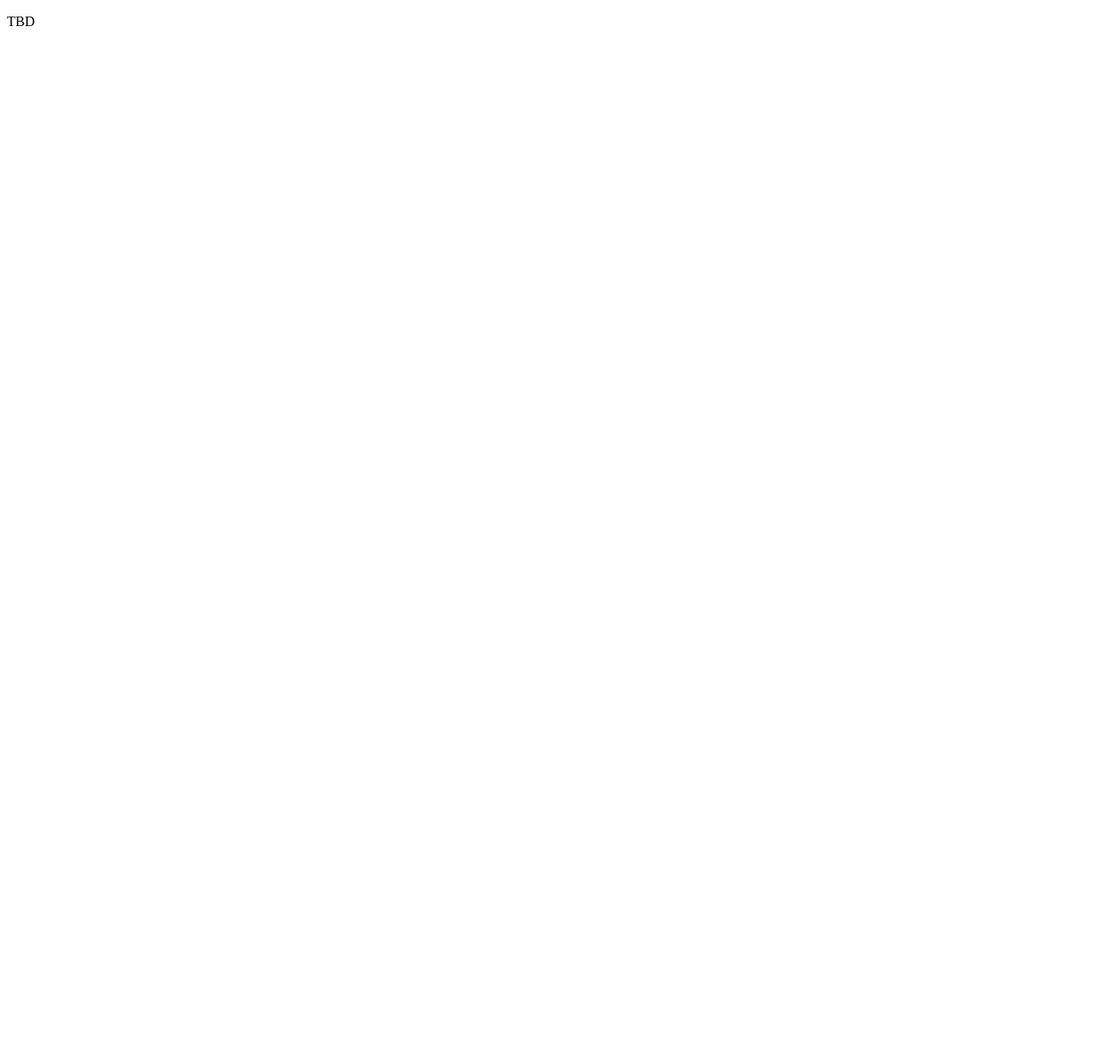
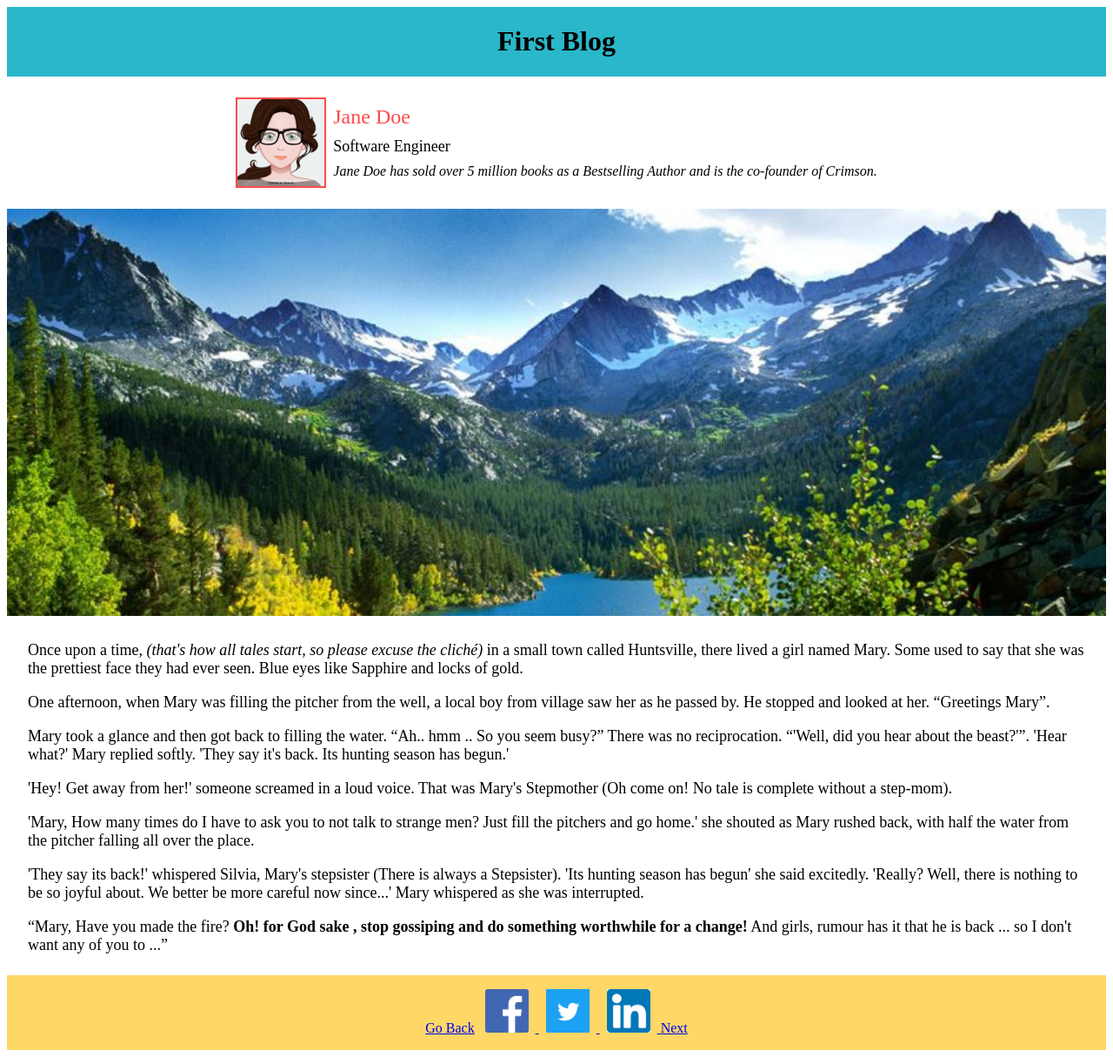
Before and after one commit to pallavisingh85/personalblog, a plain HTML site: page pages/blog.html in a window 1280 px wide. Shown: the whole page at 87% size. Before the commit the page ends 800 px from the top, so only its background shows below. Drawn offline with Linux system fonts and the light colour scheme; files that its build step writes are made by us from their sources; files whose address does not match are found by name.

Commit message:
blog page

```diff
--- a/pages/blog.html
+++ b/pages/blog.html
@@ -3,10 +3,59 @@
     <head>
         <meta charset="utf-8" />
         <title>My Blog Post</title>
-        <meta content="width=device-width, initial-scale=1, maximum-scale=1" name="viewport"/>
-        <link rel="stylesheet" href="styles/style.css">
+        <meta content="width=device-width, initial-scale=1" name="viewport"/>
+        <link rel="stylesheet" href="../styles/blog-style.css">
     </head>
     <body>
-        <p>TBD</p>
+    <div class="container">
+        <div class="header">
+            <h1>First Blog</h1>
+        </div>
+        <div class="author">
+            <img class="box avatar" src="../assets/avatar.png" alt="avatar">
+            <div class="about-author">
+                <div id="author-name">Jane Doe</div>
+                <div id="author-title">Software Engineer</div>
+                <div id="author-description">Jane Doe has sold over 5 million books as a Bestselling Author and is the co-founder of Crimson.</div>
+            </div>
+        </div>
+        <div class="content">
+            <img src="../assets/cover.jpg" alt="mountains">
+            <div class="blog">
+                <p>Once upon a time, <em>(that's how all tales start, so please excuse the cliché)</em> in a small town called
+                    Huntsville, there lived a girl named Mary. Some used to say that she was the prettiest face they had
+                    ever seen. Blue eyes like Sapphire and locks of gold.</p>
+                <p>One afternoon, when Mary was filling the pitcher from the well, a local boy from village saw her as he
+                    passed by. He stopped and looked at her. <q>Greetings Mary</q>.</p>
+                <p>Mary took a glance and then got back to filling the water.
+                    <q>Ah.. hmm .. So you seem busy?</q> There was no reciprocation. <q>'Well, did you hear about the beast?'</q>.
+                    'Hear what?' Mary replied softly.
+                    'They say it's back. Its hunting season has begun.'</p>
+                <p>'Hey! Get away from her!' someone screamed in a loud voice. That was Mary's Stepmother (Oh come on! No
+                    tale is complete without a step-mom).</p>
+                <p>'Mary, How many times do I have to ask you to not talk to strange men? Just fill the pitchers and go
+                    home.' she shouted as Mary rushed back, with half the water from the pitcher falling all over the
+                    place.</p>
+                <p>'They say its back!' whispered Silvia, Mary's stepsister (There is always a Stepsister). 'Its hunting
+                    season has begun' she said excitedly. 'Really? Well, there is nothing to be so joyful about. We better
+                    be more careful now since...' Mary whispered as she was interrupted.</p>
+                <p><q>Mary, Have you made the fire? <strong>Oh! for God sake , stop gossiping and do something worthwhile for a
+                    change!</strong> And girls, rumour has it that he is back ... so I don't want any of you to ...</q></p>
+            </div>
+        </div>
+        <div class="footer">
+            <a href="../index.html">Go Back</a>
+            <a href="https://www.facebook.com/">
+                <img  src="../assets/fb.png" alt="facebook">
+            </a>
+            <a href="https://twitter.com/home">
+                <img  src="../assets/twitter.png" alt="twitter">
+            </a>
+            <a href="https://www.linkedin.com/">
+                <img  src="../assets/linkedin.png" alt="linkedin">
+            </a>
+            <a href="../index.html">Next</a>
+        </div>
+    </div>
     </body>
 </html>
--- a/styles/blog-style.css
+++ b/styles/blog-style.css
@@ -0,0 +1,77 @@
+.container{
+  display: grid;
+  grid-template-areas:
+  "hd"
+  "au"
+  "main"
+  "ft";
+}
+
+.header{
+ grid-area: hd;
+ background: #2ab7ca;
+ text-align: center;
+}
+
+.author{
+ grid-area: au;
+ padding: 24px;
+ display: flex;
+ justify-content: center;
+}
+
+.about-author{
+ display: flex;
+ flex-direction: column;
+ padding-left: 8px;
+ justify-content: space-evenly;
+}
+
+#author-name{
+ font-size: 24px;
+ color: #fe4a49
+}
+
+#author-title{
+font-size: 18px;
+}
+
+#author-description{
+font-size: 16px;
+font-style:italic;
+}
+
+.content{
+ grid-area: main;
+ font-size: 18px;
+}
+
+.content img{
+ width: 100%;
+}
+
+.blog{
+ margin: 24px;
+}
+
+.footer{
+ grid-area: ft;
+ text-align: center;
+ background: #fed766;
+ padding:16px;
+}
+
+.footer img{
+ width: 50px;
+ padding-left: 8px;
+ padding-right: 8px;
+}
+
+.box{
+  border: 2px solid #fe4a49;
+}
+
+.avatar{
+ width: 100px;
+ height: auto;
+}
--- a/styles/card.css
+++ b/styles/card.css
@@ -16,8 +16,8 @@ img {
 }
 
 button{
- background-color: blue;
- color: white;
+ background: #fe4a49;
+ color: #fed766;
  padding: 8px;
  border-radius: 4px;
 }
--- a/styles/container.css
+++ b/styles/container.css
@@ -10,19 +10,21 @@
 @media (min-width: 600px) and (max-width: 1100px) {
  .container{
    display: grid;
+   grid-template-columns: 0.2fr 0.4fr 0.4fr;
    grid-template-areas:
-   "hd hd hd hd hd hd hd hd"
-   "sd sd sd sd main main main main"
-   "ft ft ft ft ft ft ft ft";
+   "hd hd hd"
+   "sd main main"
+   "ft ft ft";
  }
 }
 
 @media (min-width: 1101px){
  .container{
    display: grid;
+   grid-template-columns: 0.2fr 0.4fr 0.4fr;
    grid-template-areas:
-   "hd hd hd hd hd hd hd hd"
-   "sd sd main main main main main main"
-   "ft ft ft ft ft ft ft ft";
+   "hd hd hd"
+   "sd main main"
+   "ft ft ft";
  }
 }
--- a/styles/content.css
+++ b/styles/content.css
@@ -2,5 +2,4 @@
     grid-area: main;
     display: flex;
     flex-wrap: wrap;
-    justify-content: flex-start;
   }
--- a/styles/style.css
+++ b/styles/style.css
@@ -5,6 +5,7 @@
   .header{
     grid-area: hd;
     text-align: center;
+    background: #2ab7ca;
   }
 
   .footer{
@@ -15,11 +16,13 @@
     grid-area: sd;
     padding-left: 32px;
     padding-right: 32px;
+    font-size: 20px;
+    font-style:italic
   }
 
   .footer{
    text-align: center;
-   background-color: gray;
-   color: white;
-   padding: 8px;
+   background: #fed766;
+   padding: 16px;
+   margin-top:16px;
   }
```
Also changed, not shown: index.html (+16 -0 lines), assets/avatar.png (added), assets/cover.jpg (added), assets/fb.png (added), assets/linkedin.png (added), assets/twitter.png (added).
